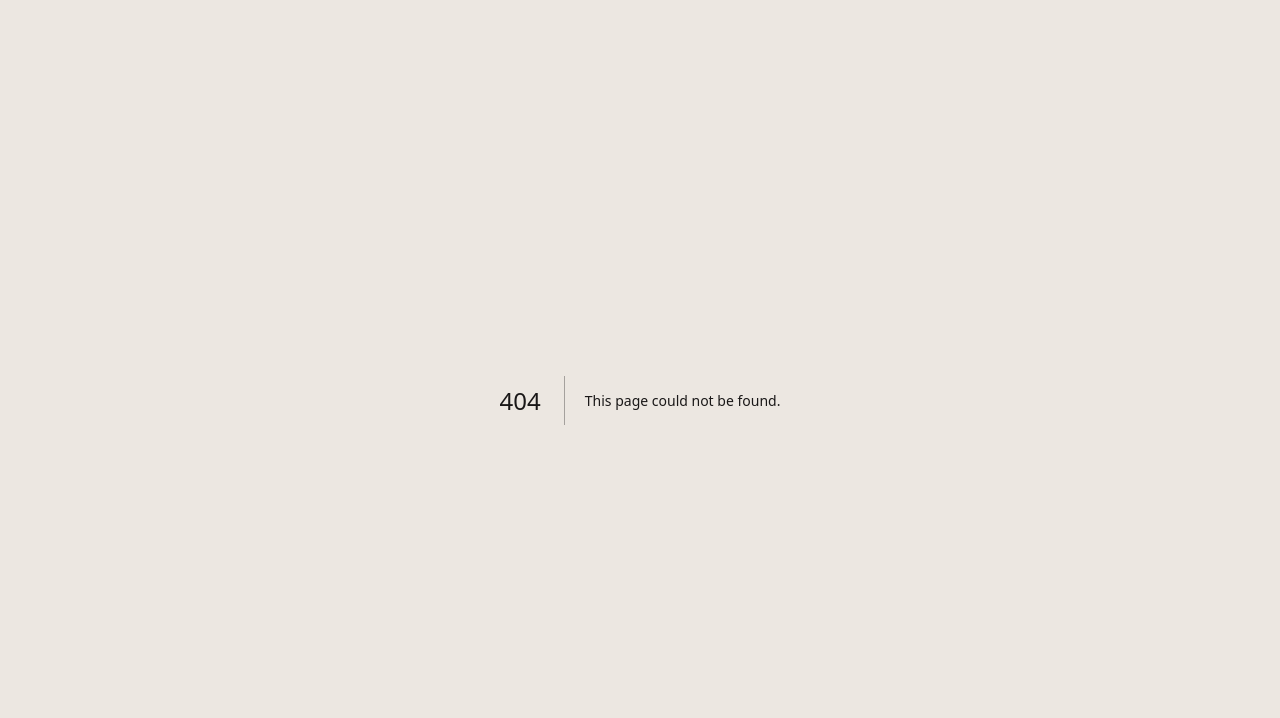
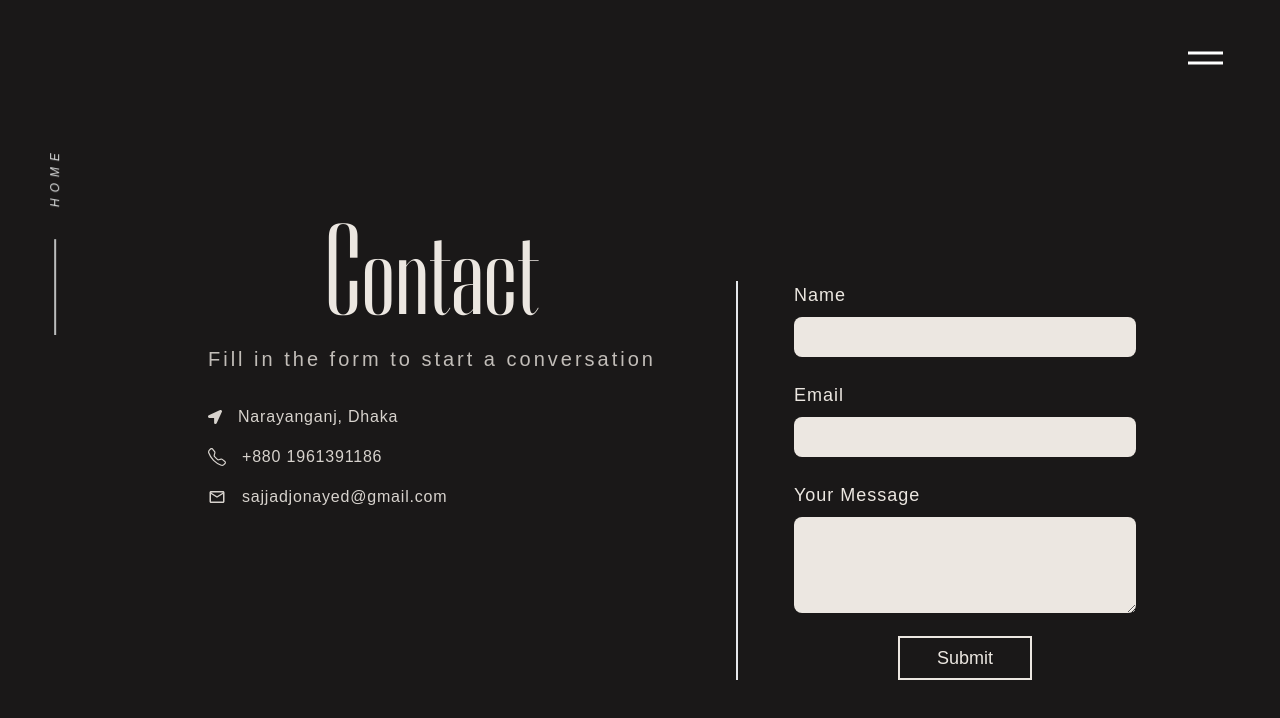
Before and after one commit to jonayeds/NEXT-Portfolio, a Next.js app: page /contact in a window 1280 px wide. Before the commit this address had no page. Shown: the top 718 px of the page. Built offline with nearby package versions, Linux system fonts and the light colour scheme; a web font is replaced by a local one.

Commit message:
added social navigation and fixed nabbar color change on route change

```diff
--- a/package.json
+++ b/package.json
@@ -9,11 +9,14 @@
     "lint": "next lint"
   },
   "dependencies": {
+    "@emailjs/browser": "^4.4.1",
     "@gsap/react": "^2.1.2",
     "gsap": "^3.12.7",
     "next": "15.1.6",
     "react": "^19.0.0",
-    "react-dom": "^19.0.0"
+    "react-dom": "^19.0.0",
+    "react-icons": "^5.4.0",
+    "sweetalert2": "^11.16.0"
   },
   "devDependencies": {
     "@eslint/eslintrc": "^3",
--- /dev/null
+++ b/src/app/contact/page.tsx
@@ -0,0 +1,101 @@
+/* eslint-disable @typescript-eslint/no-explicit-any */
+"use client"
+import { useGSAP } from '@gsap/react'
+import { gsap } from 'gsap'
+import { BsTelephone } from "react-icons/bs"
+import { FaLocationArrow } from "react-icons/fa"
+import {  MdOutlineMailOutline } from "react-icons/md"
+import emailjs from '@emailjs/browser';
+import Swal from 'sweetalert2'
+import { useRef } from 'react'
+
+const ContactPage = () => {
+  const tl = gsap.timeline();
+  useGSAP(()=>{
+    tl.to('.contact-loader', {
+      height:0,
+      bottom:0,
+      duration:2.5,
+      display:"none",
+      ease:"power2.inOut"
+    },'con')
+    tl.from(".heading",{
+      y:100,
+      opacity:0,
+      duration:0.5,
+      delay:1.5
+    },'con')
+  })
+  const form = useRef(null);
+  const sendEmail = (e:any) => {
+    e.preventDefault();
+
+    emailjs.sendForm('service_wvpbqb5', 'template_5nv96fk', form.current, {
+        publicKey: 'peLGaIYn0r0UCgJUt',
+      })
+      .then(
+        () => {
+          console.log('SUCCESS!');
+          Swal.fire({
+            title: 'Success',
+            text: 'Message Sent',
+            icon: 'success',
+            confirmButtonColor:"#1A1818",
+            confirmButtonText: 'OK'
+          })
+          .then(result =>{
+            if(result.isConfirmed){
+                window.location.reload()
+            }
+          })
+        },
+        (error) => {
+          console.log('FAILED...', error.text);
+        },
+      );
+  };
+  return (
+    <div className="  w-full min-h-screen bg-dark text-light">
+      <div className="absolute w-screen h-screen bg-light z-30 contact-loader"></div>
+      <div className="max-w-[80vw] min-h-screen flex items-center justify-center mx-auto pt-24 bg-dark">
+       <div className="flex flex-col space-y-16 md:flex-row  justify-evenly items-start  relative w-full">
+       <div className="lg:px-20 md:px-4 md:max-w-md lg:max-w-max">
+         <div className=' overflow-hidden  '>
+         <h1 className="text-9xl  font-heading text-center heading">Contact</h1>
+         </div>
+          <p className="font-body text-xl opacity-80 tracking-[3px] font-extralight text-center md:text-left">Fill in the form to start a conversation</p>
+          <div className="space-y-4 mt-8 font-body font-extralight opacity-90 tracking-wider">
+            <p className="flex items-center gap-4"><FaLocationArrow className="text-sm" />Narayanganj, Dhaka</p>
+            <p className="flex items-center gap-4"><BsTelephone className="text-lg"/> +880 1961391186</p>
+            <p className="flex items-center gap-4"><MdOutlineMailOutline className="text-lg"/>sajjadjonayed@gmail.com</p>
+
+          </div>
+
+        </div>
+
+        <div className="md:border-l-2 h-full  w-full md:w-max md:pl-10 lg::ml-10 flex-1 ">
+          <form ref={form} onSubmit={sendEmail} className="md:px-4 w-full">
+            <div>
+              <p className="font-body font-light tracking-[1px] text-lg">Name</p>
+            <input required name="user_name" type="text" className="bg-light text-dark px-4 py-2 rounded-lg mt-2 outline-none w-full"  />
+            </div>
+            <div className="mt-6">
+              <p className="font-body font-light tracking-[1px] text-lg">Email</p>
+            <input required name="user_email" type="email" className="bg-light text-dark px-4 py-2 rounded-lg mt-2 outline-none w-full"  />
+            </div>
+            <div className="mt-6">
+              <p className="font-body font-light tracking-[1px] text-lg">Your Message</p>
+            <textarea required name='message'  className="bg-light text-dark px-4 py-2 rounded-lg mt-2 outline-none w-full  h-24"  />
+            </div>
+            <div className=' mt-4 pb-8 md:pb-0 flex justify-center'>
+        <button type="submit" className='px-10 relative py-2 border-2 border-[#ece7e1]'><div className='absolute w-full text-center flex justify-center bg-dark h-full font-body font-light text-lg top-0 left-0 items-center  hover:tracking-[3px] duration-500 '>Submit</div>Submit</button>
+      </div>
+          </form>
+        </div>
+       </div>
+      </div>
+    </div>
+  )
+}
+
+export default ContactPage
--- a/src/app/layout.tsx
+++ b/src/app/layout.tsx
@@ -3,6 +3,7 @@ import localHeading from "next/font/local";
 import {SUSE} from "next/font/google"
 import "./globals.css";
 import Navbar from "@/components/Navbar";
+import SocialNavigation from "@/components/SocialNavigation";
 
 const fontHeading = localHeading({
   src: "../assets/fonts/font-heading/Rebeqa-SemiBold.ttf",
@@ -30,6 +31,7 @@ export default function RootLayout({
         className={`${fontHeading.variable} ${fontDescription.variable} bg-light text-dark`}
       >
         <Navbar/>
+        <SocialNavigation/>
         {children}
       </body>
     </html>
--- a/src/components/Navbar.tsx
+++ b/src/components/Navbar.tsx
@@ -3,12 +3,39 @@ import {gsap} from "gsap"
 import { useGSAP } from "@gsap/react";
 import Link from "next/link";
 import { usePathname } from "next/navigation";
-import { useRef } from "react";
+import { useEffect, useRef} from "react";
 
 
 const Navbar = () => {
   const tl  = useRef<gsap.core.Timeline | null>(null);
-    const path = usePathname()
+    const currentPath = usePathname()
+
+    useEffect(()=>{
+        console.log("hit effect")
+        if(currentPath === "/contact"){
+            gsap.to(".line1", {
+                stroke: "white",
+                duration: 1,
+                ease: "power1.inOut",
+              });
+            gsap.to(".line2", {
+                stroke: "white",
+                duration: 1,
+                ease: "power1.inOut",
+              });
+        }else{
+            gsap.to(".line1", {
+                stroke: "black",
+                duration:1,
+                ease: "power1.inOut",
+              });
+            gsap.to(".line2", {
+                stroke: "black",
+                duration: 1,
+                ease: "power1.inOut",
+              });
+        }
+    },[currentPath])
 useGSAP(()=>{
     tl.current = gsap.timeline({ paused: true });
   tl.current.to(".line1", {
@@ -48,30 +75,28 @@ useGSAP(()=>{
   });
 })
 
-
 const handleMenuOpen =()=>{
-    console.log("hit open")
   tl.current?.play()
   document.getElementById("cross")?.classList.remove("hidden")
 }
 const  handleMenuClose   = ()=>{
-    console.log("hit close")
   tl.current?.reverse()
   document.getElementById("cross")?.classList.add("hidden")
 }
   return (
     <div className=' top-0 w-full fixed z-50   '>
       {/* hamburger */}
-      <div className='absolute top-6 right-10 w-max p-3  cursor-pointer z-40' >
-        <svg height="45" width="45" className=" "   onClick={handleMenuOpen}  id="hamBerger">
+      <div className='absolute lg:top-6 lg:right-10 top-5 right-6 w-max p-3  cursor-pointer z-40' >
+        <svg  height="45" width="45" className=" "   onClick={handleMenuOpen}  id="hamBerger">
           <line
-            className="line1 "
+          id="line1"
+            className={`line1 `}
             x1="5"
             y1="17"
             x2="40"
             y2="17"
             style={{
-              stroke:`${path === "/contact"? '':'#877366'}`,
+
               strokeWidth: 3,
             }}
           />
@@ -82,7 +107,7 @@ const  handleMenuClose   = ()=>{
             x2="40"
             y2="27"
             style={{
-              stroke:`${path === "/contact"? '':'#877366'}`,
+
               strokeWidth: 3,
             }}
           />
--- /dev/null
+++ b/src/components/SocialNavigation.tsx
@@ -0,0 +1,56 @@
+"use client"
+import Link from "next/link"
+import { usePathname } from "next/navigation"
+
+
+const SocialNavigation = () => {
+  const location = usePathname()
+  const l = location.split("/").length
+  return (
+    <div className="fixed h-screen w-max mix-blend-difference z-20 ">
+      <div className={`${location === '/' ? "lg:hidden top-9 absolute left-0  px-6 py-2" : "lg:hidden top-9 absolute -left-20  px-6 py-2"}`}>
+        <div className="flex items-center gap-5 font-body font-extralight uppercase tracking-[5px] text-xs">
+          <a href="https://github.com/jonayeds" target="#" className={` ${location !== '/' ? "relative opacity-0" : "group"}`}>
+            <div className="w-0 group-hover:w-full duration-500 bg-white h-[1px] opacity-60 mx-auto  "></div>
+            <i className="cursor-pointer text-white">Github</i>
+            <div className={`${location !== '/' ? "w-full h-full  absolute top-0" : ""}`}></div>
+          </a>
+          <Link className={`group`} href={(location !== "/") ? (l > 2 ? "/projects" : "/"):""}>
+            <div className="w-0 group-hover:w-full duration-500 bg-white h-[1px] opacity-60 mx-auto"></div>
+
+            <p className={`cursor-pointer text-white ${location === "/" ? "hidden" : "block"}`}>{(l > 2 ? "Projects" : "Home")}</p>
+          </Link>
+          <a href="https://www.linkedin.com/in/sajjad-jonayed/" target="#" className={`group`} >
+            <div className="w-0 group-hover:w-full duration-500 bg-white h-[1px] opacity-60 mx-auto"></div>
+
+            <p className={`cursor-pointer text-white ${location === "/" ? "block" : "hidden"}`}>Linkdin</p>
+          </a>
+          <div className={`md:w-[20vw] w-[7vw] h-[2px] bg-opacity-80 bg-white `}></div>
+
+        </div>
+      </div>
+      <div className={`${location === '/' ? "hidden lg:flex absolute top-[30%]  -rotate-90  -left-28" : "hidden lg:flex absolute top-[20%]  -rotate-90  -left-28"}`}>
+        <div className="flex items-center gap-8 font-body font-extralight uppercase tracking-[6px] text-xs ">
+          <div className={`w-24 h-[2px] bg-opacity-80 bg-white `}></div>
+          <Link className="group" href={location !== "/" ? (l > 2 ? "/projects" : "/"):"/"}>
+            <div className={`w-0 group-hover:w-full duration-500 h-[1px] opacity-80 mx-auto bg-white`}></div>
+            <i className={`cursor-pointer text-white ${location === "/" ? "hidden" : "block"}`}>{location === "/" ? 'Linkdin' : (l > 2 ? "Projects" : "Home")}</i>
+          </Link>
+          <a href="https://www.linkedin.com/in/sajjad-jonayed/" target="#" className={`group`} >
+            <div className="w-0 group-hover:w-full duration-500 bg-white h-[1px] opacity-80 mx-auto"></div>
+
+            <p className={`cursor-pointer mt-[2px] text-white ${location === "/" ? "block" : "hidden"}`}>Linkdin</p>
+          </a>
+          <a href="https://github.com/jonayeds" target="#" className={` ${location !== '/' ? "relative opacity-0" : "group"}`}>
+            <div className="w-0 group-hover:w-full duration-500 bg-white h-[1px] opacity-80 mx-auto  "></div>
+            <i className="cursor-pointer text-white mt-[2px]">Github</i>
+            <div className={`${location !== '/' ? "w-full h-full  absolute top-0" : ""}`}></div>
+          </a>
+        </div>
+      </div>
+
+    </div>
+  )
+}
+
+export default SocialNavigation
```
Also changed, not shown: 1 other file (tests, documents, lock files or other folders).
